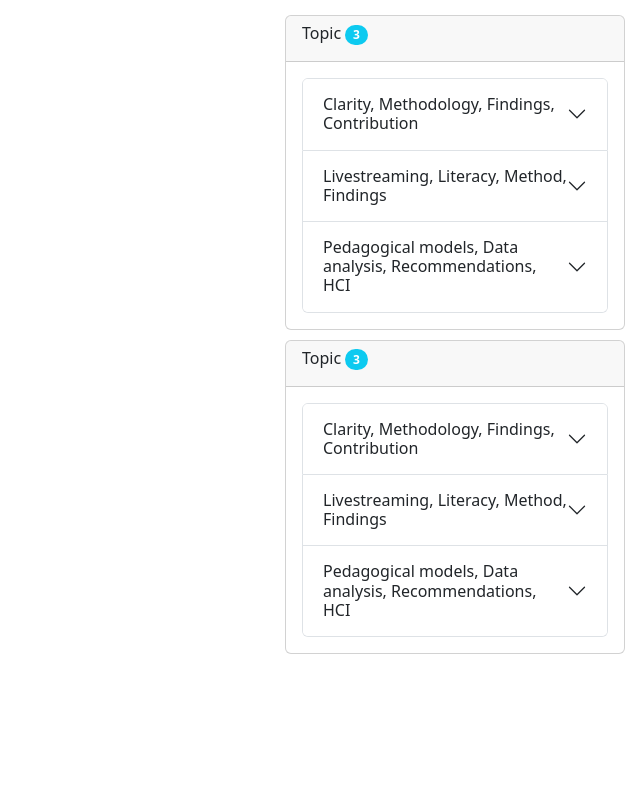
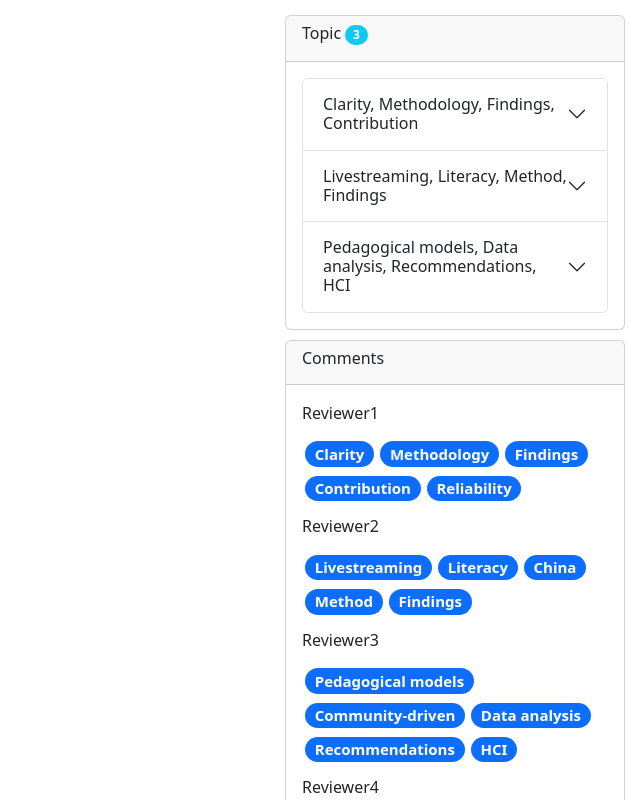
Before and after one commit to aligator4sah/peer-review-react, a React (Create React App) app: page / in a window 1280 px wide. Shown: the top 800 px of the page, without its empty margins (640-1280 px from the left). Built offline with nearby package versions, Linux system fonts and the light colour scheme.

Commit message:
Added comments sample data and layout

```diff
--- /dev/null
+++ b/src/Comments.css
@@ -0,0 +1,10 @@
+.item_container {
+    display: flex;
+    flex-direction: row;
+    flex-wrap: wrap;
+    align-items: flex-start;
+}
+
+.single_item {
+    padding: 0 3px;
+}
--- /dev/null
+++ b/src/Comments.js
@@ -0,0 +1,52 @@
+import Card from 'react-bootstrap/Card';
+import Stack from 'react-bootstrap/Stack';
+import Badge from 'react-bootstrap/Badge';
+import './Comments.css'
+
+let commentsSampleDate = [
+    {
+        reviwer_involved: "Reviewer1",
+        topic_keywords: "Clarity, Methodology, Findings, Contribution, Reliability"
+    },
+    {
+        reviwer_involved: "Reviewer2",
+        topic_keywords: "Livestreaming, Literacy, China, Method, Findings"
+    },
+    {
+        reviwer_involved: "Reviewer3",
+        topic_keywords: "Pedagogical models, Community-driven, Data analysis, Recommendations, HCI"
+    },
+    {
+        reviwer_involved: "Reviewer4",
+        topic_keywords: "Clarity, Depth of analysis, Literature contribution, Data presentation, Methodology"
+    }
+]
+
+function Comments() {
+    return (
+        <Card>
+            <Card.Header>
+                <h6>
+                    Comments
+                </h6>
+            </Card.Header>
+            <Card.Body>
+                {commentsSampleDate.map(function (data) {
+                    return (
+                        <div key={data.id} style={{marginBottom: '5px'}}>
+                            <p>{data.reviwer_involved}</p>
+                            <div className="item_container">
+                                {data.topic_keywords.split(",").map((keyword, i) =>
+                                    <h5  className="single_item" key={i}><Badge pill bg="primary">{keyword}</Badge></h5>
+                                )}
+                            </div>
+                        </div>
+                    )
+                })}
+
+            </Card.Body>
+        </Card>
+    );
+}
+
+export default Comments;
--- a/src/Summary.js
+++ b/src/Summary.js
@@ -1,5 +1,6 @@
 import TopicCard from './TopicCard';
 import './Summary.css';
+import Comments from './Comments';
 
 function Summary() {
     return (
@@ -8,7 +9,7 @@ function Summary() {
           <TopicCard />
           </div>
           <div className="sideBar">
-          <TopicCard/>
+          <Comments/>
         </div>
         </div>
     )
```
